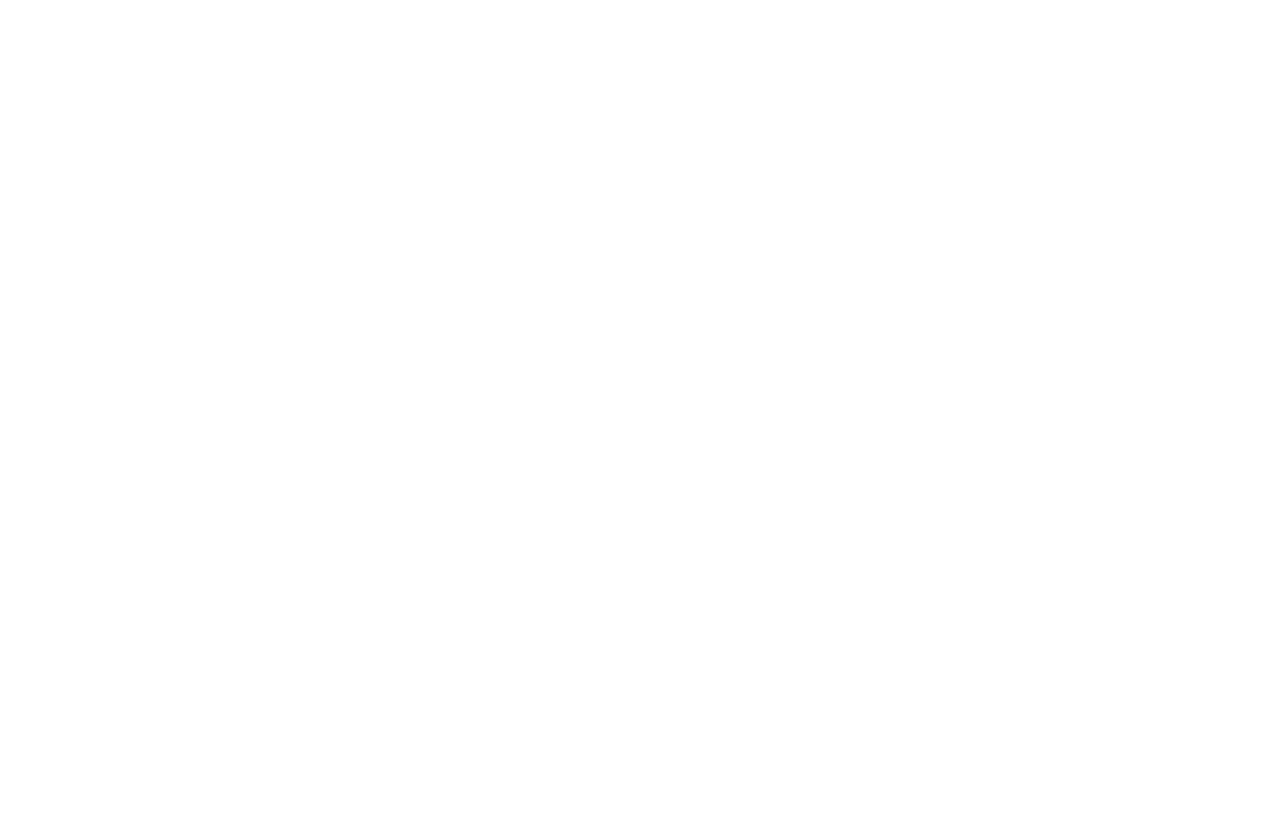
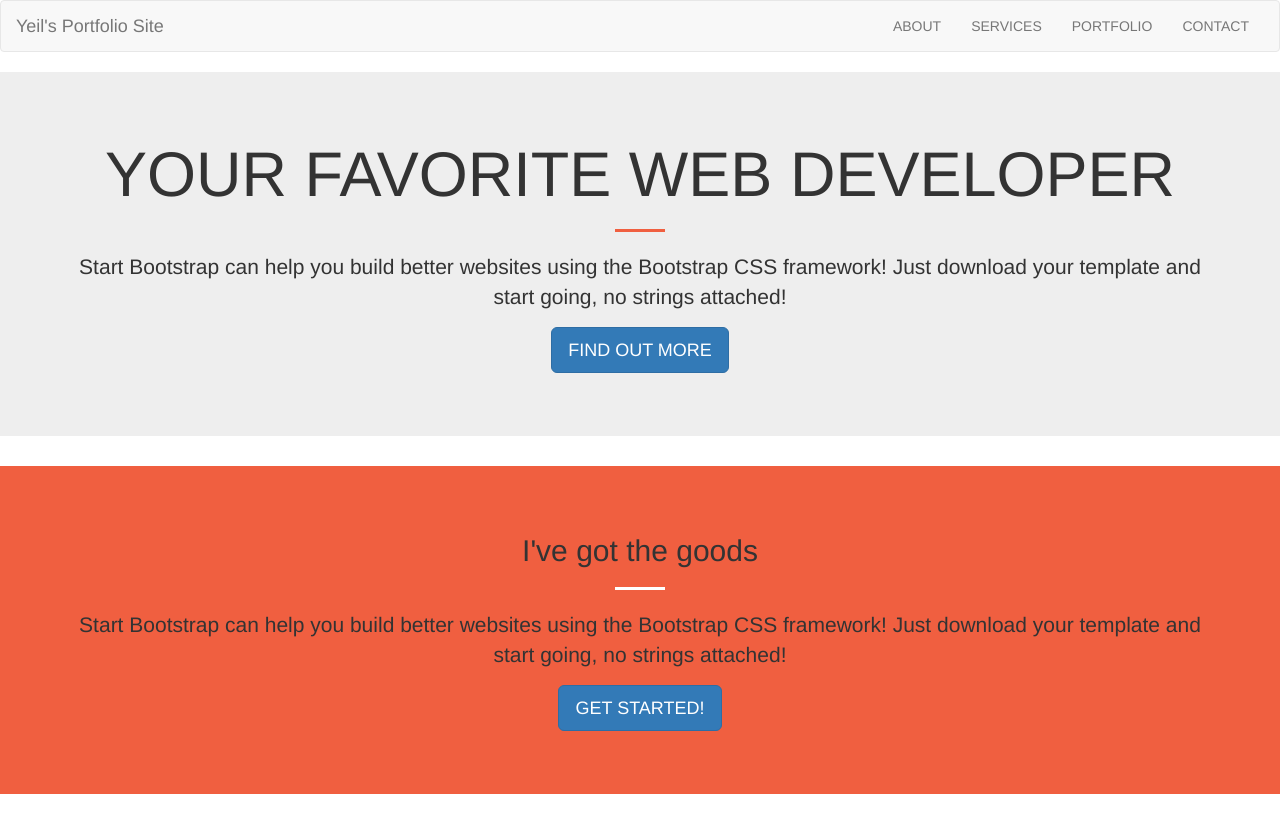
Before and after one commit to yeil/Bootstrap-Portfolio, a plain HTML site: page index.html in a window 1280 px wide. Before the commit the page ends 800 px from the top, so only its background shows below. Drawn offline with nearby package versions, Linux system fonts and the light colour scheme.

Commit message:
jumbotron color check

```diff
--- a/index.html
+++ b/index.html
@@ -2,5 +2,56 @@
 <html lang="en">
     <head>
         <meta charset="utf-8">
+        <meta name="viewport" content="width=device-width, initial-scale=1">
+        <link rel="stylesheet" href="https://maxcdn.bootstrapcdn.com/bootstrap/3.3.7/css/bootstrap.min.css" integrity="sha384-BVYiiSIFeK1dGmJRAkycuHAHRg32OmUcww7on3RYdg4Va+PmSTsz/K68vbdEjh4u" crossorigin="anonymous">
+        <link type="text/css" rel="stylesheet" href="stylesheet.css"/>
     </head>
+
+    <body>
+        <nav class="navbar navbar-default">
+              <div class="container-fluid">
+                <!-- Brand and toggle get grouped for better mobile display -->
+                <div class="navbar-header">
+                  <button type="button" class="navbar-toggle collapsed" data-toggle="collapse" data-target="#bs-example-navbar-collapse-1" aria-expanded="false">
+                    <span class="sr-only">Toggle navigation</span>
+                    <span class="icon-bar"></span>
+                    <span class="icon-bar"></span>
+                    <span class="icon-bar"></span>
+                  </button>
+                  <a class="navbar-brand" href="#">Yeil's Portfolio Site</a>
+                </div>
+
+                <!-- Collect the nav links, forms, and other content for toggling -->
+                <div class="collapse navbar-collapse" id="bs-example-navbar-collapse-1">
+                  <ul class="nav navbar-nav navbar-right">
+                    <li><a href="#">ABOUT</a></li>
+                    <li><a href="#">SERVICES</a></li>
+                    <li><a href="#">PORTFOLIO</a></li>
+                    <li><a href="#">CONTACT</a></li>
+                  </ul>
+                </div><!-- /.navbar-collapse -->
+              </div><!-- /.container-fluid -->
+          </nav>
+
+        <div class="jumbotron main">
+          <div class="container">
+              <h1>YOUR FAVORITE WEB DEVELOPER</h1>
+              <hr class="redline">
+              <p>Start Bootstrap can help you build better websites using the Bootstrap CSS framework! Just download your template and start going, no strings attached!</p>
+              <p><a class="btn btn-primary btn-lg" href="#" role="button">FIND OUT MORE</a></p>
+          </div>
+        </div>
+
+        <div class="jumbotron jumbotron-second">
+          <div class="container">
+              <h2>I've got the goods</h2>
+              <hr class="redline redline-second">
+              <p>Start Bootstrap can help you build better websites using the Bootstrap CSS framework! Just download your template and start going, no strings attached!</p>
+              <p><a class="btn btn-primary btn-lg" href="#" role="button">GET STARTED!</a></p>
+          </div>
+        </div>
+
+        <script src="https://code.jquery.com/jquery-3.1.0.js" integrity="sha256-slogkvB1K3VOkzAI8QITxV3VzpOnkeNVsKvtkYLMjfk=" crossorigin="anonymous"></script>
+        <script src="https://maxcdn.bootstrapcdn.com/bootstrap/3.3.7/js/bootstrap.min.js" integrity="sha384-Tc5IQib027qvyjSMfHjOMaLkfuWVxZxUPnCJA7l2mCWNIpG9mGCD8wGNIcPD7Txa" crossorigin="anonymous"></script>
+    </body>
 </html>
--- /dev/null
+++ b/stylesheet.css
@@ -0,0 +1,22 @@
+* {
+     box-sizing: border-box;
+}
+
+.jumbotron {
+  margin-top: 0;
+  text-align: center;
+}
+
+.redline {
+  max-width: 50px;
+  border-width: 3px;
+  border-color: #F05F40;
+}
+
+.jumbotron-second {
+  background: #F05F40;
+}
+
+.redline-second {
+  border-color: white;
+}
```
